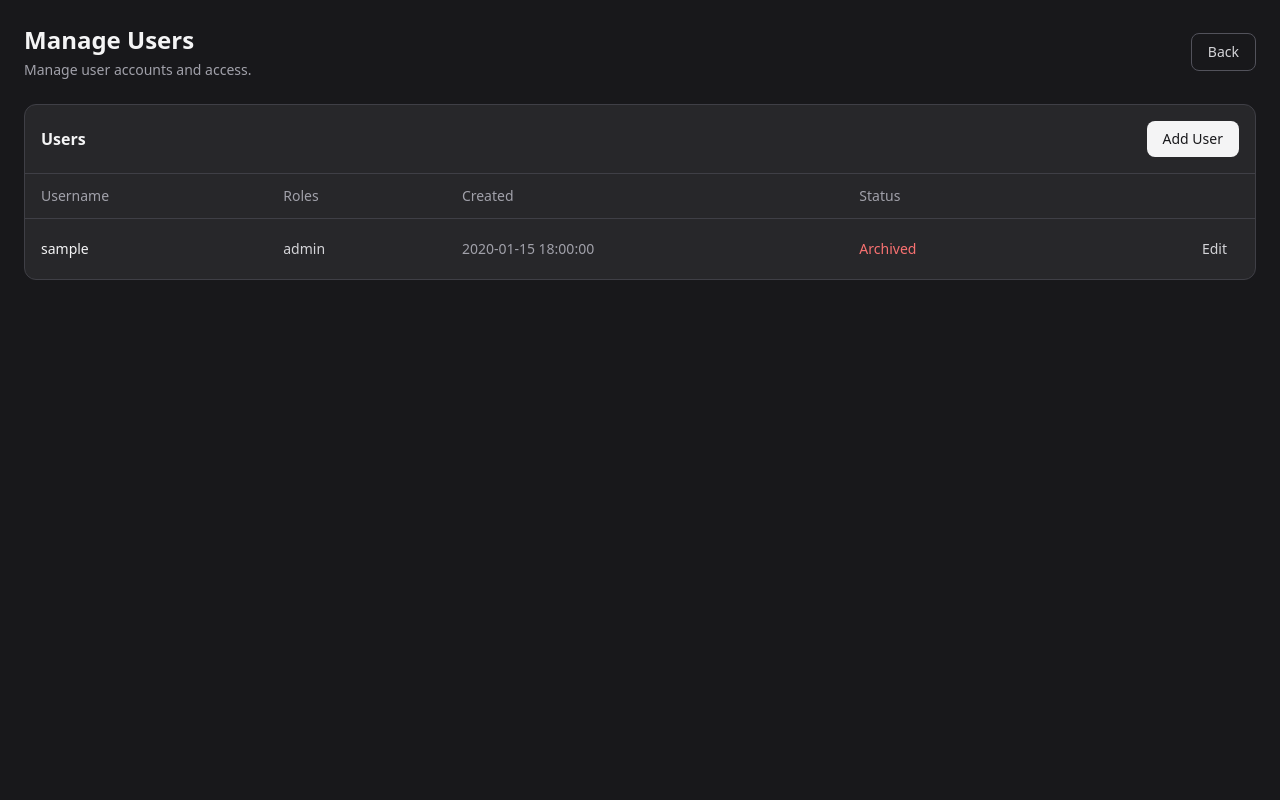
After one commit to nemoe7/asset-tracker, a Flask app: template app/templates/admin/users.jinja in a window 1280 px wide. The commit adds this page. Run offline with Flask 3, Linux system fonts and the light colour scheme; the template is opened without the code that fills it: most values are stand-ins (such as "Sample title", 1, 10 or a date in 2020); some libraries are stand-ins or nearby versions.

Commit message:
feat(admin): add user management interface and permissions

```diff
--- a/app/routes/__init__.py
+++ b/app/routes/__init__.py
@@ -1,5 +1,6 @@
 from flask import Flask
 
+from .admin import admin
 from .auth import auth
 from .inventory import inventory
 from .locations import locations
@@ -7,6 +8,7 @@ from .main import main
 
 
 def register_routes(app: Flask):
+  app.register_blueprint(admin)
   app.register_blueprint(auth)
   app.register_blueprint(inventory)
   app.register_blueprint(locations)
--- a/app/services/permissions.py
+++ b/app/services/permissions.py
@@ -23,7 +23,7 @@ def create_permission(name, description=None):
     ).fetchone()
 
     if existing is not None:
-      raise ValueError("Permission already exists")
+      return existing["id"]
 
     cursor = connection.execute(
       """
--- /dev/null
+++ b/app/templates/admin/users.jinja
@@ -0,0 +1,274 @@
+{% extends "base.jinja" %}
+
+{% block title %}
+Manage Users
+{% endblock %}
+
+{% block content %}
+
+<main class="p-6">
+  <div class="flex items-center justify-between">
+    <div>
+      <h1 class="text-2xl font-bold">
+        Manage Users
+      </h1>
+
+
+      <p class="mt-1 text-sm text-zinc-400">
+        Manage user accounts and access.
+      </p>
+    </div>
+
+    <a href="{{ url_for('main.index') }}"
+      class="rounded-lg border border-zinc-600 px-4 py-2 text-sm text-zinc-300 hover:bg-zinc-700">
+      Back
+    </a>
+
+
+  </div>
+
+  <div class="mt-6 rounded-xl border border-zinc-700 bg-zinc-800">
+    <div class="flex items-center justify-between border-b border-zinc-700 p-4">
+      <h2 class="font-semibold">
+        Users
+      </h2>
+
+
+      <button type="button" onclick="document.getElementById('add-user-modal').showModal()"
+        class="rounded-lg bg-zinc-100 px-4 py-2 text-sm font-medium text-zinc-900 hover:bg-zinc-200">
+        Add User
+      </button>
+    </div>
+
+    <div class="overflow-x-auto">
+      <table class="w-full text-left text-sm">
+        <thead class="border-b border-zinc-700 text-zinc-400">
+          <tr>
+            <th class="px-4 py-3 font-medium">
+              Username
+            </th>
+
+            <th class="px-4 py-3 font-medium">
+              Roles
+            </th>
+
+            <th class="px-4 py-3 font-medium">
+              Created
+            </th>
+
+            <th class="px-4 py-3 font-medium">
+              Status
+            </th>
+
+            <th class="px-4 py-3">
+            </th>
+          </tr>
+        </thead>
+
+        <tbody class="divide-y divide-zinc-700">
+          {% for user in users %}
+          <tr class="hover:bg-zinc-700/40">
+            <td class="px-4 py-3 font-medium text-zinc-100">
+              {{ user.username }}
+            </td>
+
+            <td class="px-4 py-3 text-zinc-300">
+              {% if user.roles %}
+              {{ user.roles|join(", ") }}
+              {% else %}
+              <span class="text-zinc-500">
+                No roles
+              </span>
+              {% endif %}
+            </td>
+
+            <td class="px-4 py-3 text-zinc-400">
+              {{ user.created_at|datetime }}
+            </td>
+
+            <td class="px-4 py-3">
+              {% if user.archived_at %}
+              <span class="text-red-400">
+                Archived
+              </span>
+              {% else %}
+              <span class="text-green-400">
+                Active
+              </span>
+              {% endif %}
+            </td>
+
+            <td class="px-4 py-3 text-right">
+              <button type="button" onclick="document.getElementById('edit-user-{{ user.id }}').showModal()"
+                class="rounded-lg px-3 py-2 text-sm text-zinc-300 hover:bg-zinc-700 hover:text-zinc-100">
+                Edit
+              </button>
+            </td>
+          </tr>
+          {% else %}
+          <tr>
+            <td colspan="5" class="px-4 py-10 text-center text-zinc-500">
+              No users found.
+            </td>
+          </tr>
+          {% endfor %}
+        </tbody>
+      </table>
+    </div>
+
+
+  </div>
+</main>
+
+<dialog id="add-user-modal"
+  class="w-full max-w-md rounded-xl border border-zinc-700 bg-zinc-800 p-0 text-zinc-100 shadow-2xl backdrop:bg-black/60">
+
+  <div class="p-6">
+    <div class="flex items-center justify-between">
+      <h2 class="text-xl font-semibold">
+        Add User
+      </h2>
+
+
+      <button type="button" onclick="document.getElementById('add-user-modal').close()"
+        class="text-2xl text-zinc-400 hover:text-zinc-100">
+        &times;
+      </button>
+    </div>
+
+    <form method="post" action="{{ url_for('admin.create_user_route') }}" class="mt-6 space-y-5">
+      <div>
+        <label for="user-username" class="block text-sm font-medium text-zinc-300">
+          Username
+        </label>
+
+        <input id="user-username" name="username" type="text" required
+          class="mt-2 w-full rounded-lg border border-zinc-600 bg-zinc-900 px-4 py-2 text-zinc-100 outline-none focus:border-zinc-400">
+      </div>
+
+      <div>
+        <label for="user-password" class="block text-sm font-medium text-zinc-300">
+          Password
+        </label>
+
+        <input id="user-password" name="password" type="password" required
+          class="mt-2 w-full rounded-lg border border-zinc-600 bg-zinc-900 px-4 py-2 text-zinc-100 outline-none focus:border-zinc-400">
+      </div>
+
+      <div>
+        <label class="block text-sm font-medium text-zinc-300">
+          Roles
+        </label>
+
+        <div class="mt-2 space-y-2">
+          {% for role in roles %}
+          <label class="flex items-center gap-2 text-sm text-zinc-300">
+            <input type="checkbox" name="role_ids" value="{{ role.id }}" class="rounded border-zinc-600 bg-zinc-900">
+            {{ role.name }}
+          </label>
+          {% endfor %}
+        </div>
+      </div>
+
+      <div class="flex justify-end gap-3">
+        <button type="button" onclick="document.getElementById('add-user-modal').close()"
+          class="rounded-lg border border-zinc-600 px-4 py-2 text-zinc-300 hover:bg-zinc-700">
+          Cancel
+        </button>
+
+        <button type="submit" class="rounded-lg bg-zinc-100 px-4 py-2 font-medium text-zinc-900 hover:bg-zinc-200">
+          Create User
+        </button>
+      </div>
+    </form>
+
+
+  </div>
+</dialog>
+
+{% for user in users %}
+
+<dialog id="edit-user-{{ user.id }}"
+  class="w-full max-w-md rounded-xl border border-zinc-700 bg-zinc-800 p-0 text-zinc-100 shadow-2xl backdrop:bg-black/60">
+
+  <div class="p-6">
+    <div class="flex items-center justify-between">
+      <h2 class="text-xl font-semibold">
+        Edit User
+      </h2>
+
+
+      <button type="button" onclick="document.getElementById('edit-user-{{ user.id }}').close()"
+        class="text-2xl text-zinc-400 hover:text-zinc-100">
+        &times;
+      </button>
+    </div>
+
+    <form method="post" action="{{ url_for('admin.update_user_route', user_id=user.id) }}" class="mt-6 space-y-5">
+
+      <div>
+        <label for="edit-username-{{ user.id }}" class="block text-sm font-medium text-zinc-300">
+          Username
+        </label>
+
+        <input id="edit-username-{{ user.id }}" name="username" type="text" value="{{ user.username }}" required
+          class="mt-2 w-full rounded-lg border border-zinc-600 bg-zinc-900 px-4 py-2 text-zinc-100 outline-none focus:border-zinc-400">
+      </div>
+
+      <div>
+        <label for="edit-password-{{ user.id }}" class="block text-sm font-medium text-zinc-300">
+          New Password
+        </label>
+
+        <input id="edit-password-{{ user.id }}" name="password" type="password"
+          placeholder="Leave blank to keep current password"
+          class="mt-2 w-full rounded-lg border border-zinc-600 bg-zinc-900 px-4 py-2 text-zinc-100 placeholder-zinc-500 outline-none focus:border-zinc-400">
+      </div>
+
+      <div>
+        <label class="block text-sm font-medium text-zinc-300">
+          Roles
+        </label>
+
+        <div class="mt-2 space-y-2">
+          {% for role in roles %}
+          <label class="flex items-center gap-2 text-sm text-zinc-300">
+            <input type="checkbox" name="role_ids" value="{{ role.id }}" {% if role.id in user.role_ids %}checked{%
+              endif %} class="rounded border-zinc-600 bg-zinc-900">
+            {{ role.name }}
+          </label>
+          {% endfor %}
+        </div>
+      </div>
+
+      <div class="flex items-center justify-between pt-2">
+        {% if not user.archived_at %}
+        <button type="submit" formaction="{{ url_for('admin.archive_user_route', user_id=user.id) }}"
+          class="rounded-lg px-4 py-2 text-sm text-red-400 hover:bg-red-950/50 hover:text-red-300">
+          Archive
+        </button>
+        {% else %}
+        <button type="submit" formaction="{{ url_for('admin.restore_user', user_id=user.id) }}"
+          class="rounded-lg px-4 py-2 text-sm text-green-400 hover:bg-green-950/50 hover:text-green-300">
+          Restore
+        </button>
+        {% endif %}
+
+        <div class="flex gap-3">
+          <button type="button" onclick="document.getElementById('edit-user-{{ user.id }}').close()"
+            class="rounded-lg border border-zinc-600 px-4 py-2 text-zinc-300 hover:bg-zinc-700">
+            Cancel
+          </button>
+
+          <button type="submit" class="rounded-lg bg-zinc-100 px-4 py-2 font-medium text-zinc-900 hover:bg-zinc-200">
+            Save Changes
+          </button>
+        </div>
+      </div>
+    </form>
+
+
+  </div>
+</dialog>
+{% endfor %}
+{% endblock %}
```
Also changed, not shown: app/routes/admin.py (added, +104 -0 lines), app/routes/main.py (+7 -0 lines), app/services/authorization.py (+23 -0 lines), app/templates/inventory/desktop.jinja (+7 -0 lines), app/templates/inventory/mobile.jinja (+7 -0 lines).
